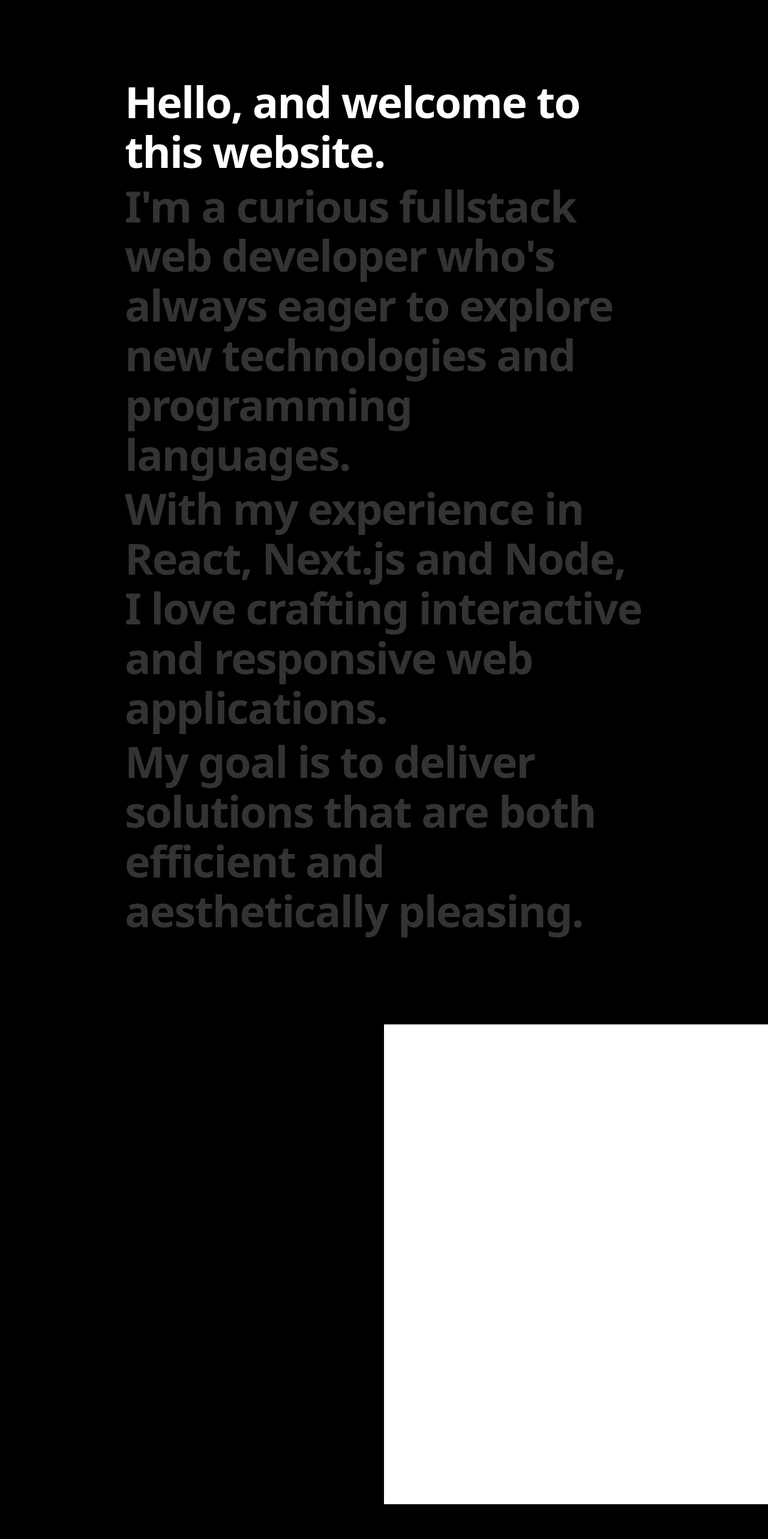
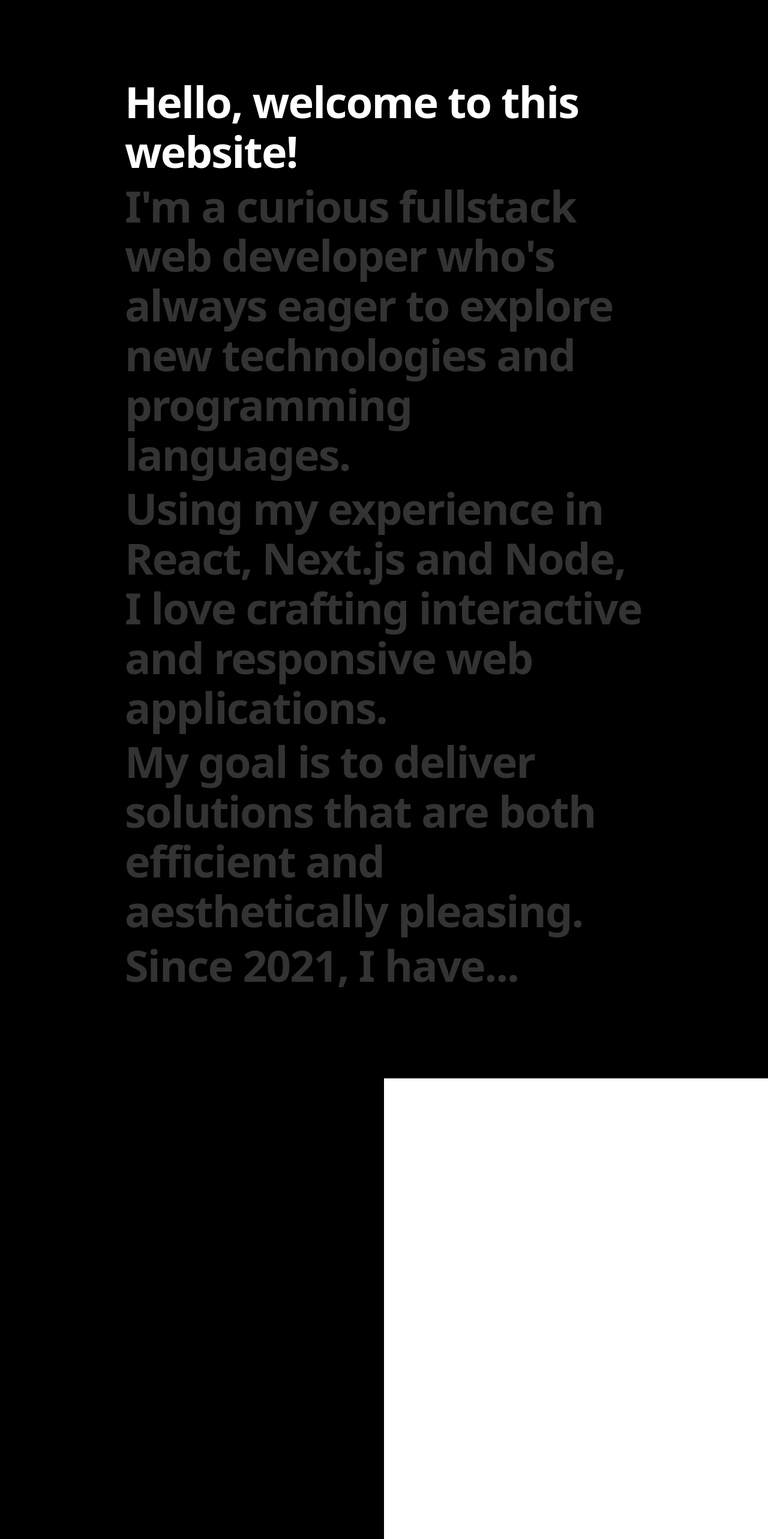
Before and after one commit to felipebetts/portfolio-2023, a Next.js app: page / in a window 1280 px wide. Shown: the part 820-3386 px from the top of the page at 60% size. Built offline with nearby package versions, Linux system fonts and the light colour scheme.

Commit message:
fix: remove build error

```diff
--- a/src/components/about.tsx
+++ b/src/components/about.tsx
@@ -12,10 +12,11 @@
 }
 
 const blocks: string[] = [
-  'Hello, and welcome to this website.',
+  'Hello, welcome to this website!',
   "I'm a curious fullstack web developer who's always eager to explore new technologies and programming languages.",
-  'With my experience in React, Next.js and Node, I love crafting interactive and responsive web applications.',
-  'My goal is to deliver solutions that are both efficient and aesthetically pleasing.'
+  'Using my experience in React, Next.js and Node, I love crafting interactive and responsive web applications.',
+  'My goal is to deliver solutions that are both efficient and aesthetically pleasing.',
+  'Since 2021, I have...'
 ]
 
 const About: React.FC = () => {
--- a/src/components/works/works.tsx
+++ b/src/components/works/works.tsx
@@ -51,6 +51,18 @@
       </>
     ),
     image: '/images/orcamento_express/cover.png'
+  },
+  {
+    sub: 'and',
+    main: (
+      <>
+        a{' '}
+        <WorkLink href="https://margelo.io/">
+          Construction Budget Simulator
+        </WorkLink>
+      </>
+    ),
+    image: '/images/orcamento_express/cover.png'
   }
 ]
 
@@ -61,7 +73,7 @@
         <WorkBackground />
       </TileBackground>
       {workList.map((el, i) => (
-        <TileContent>
+        <TileContent key={`work_${i}`}>
           <Tile
             page={i}
             renderContent={({ progress }) => (
```
